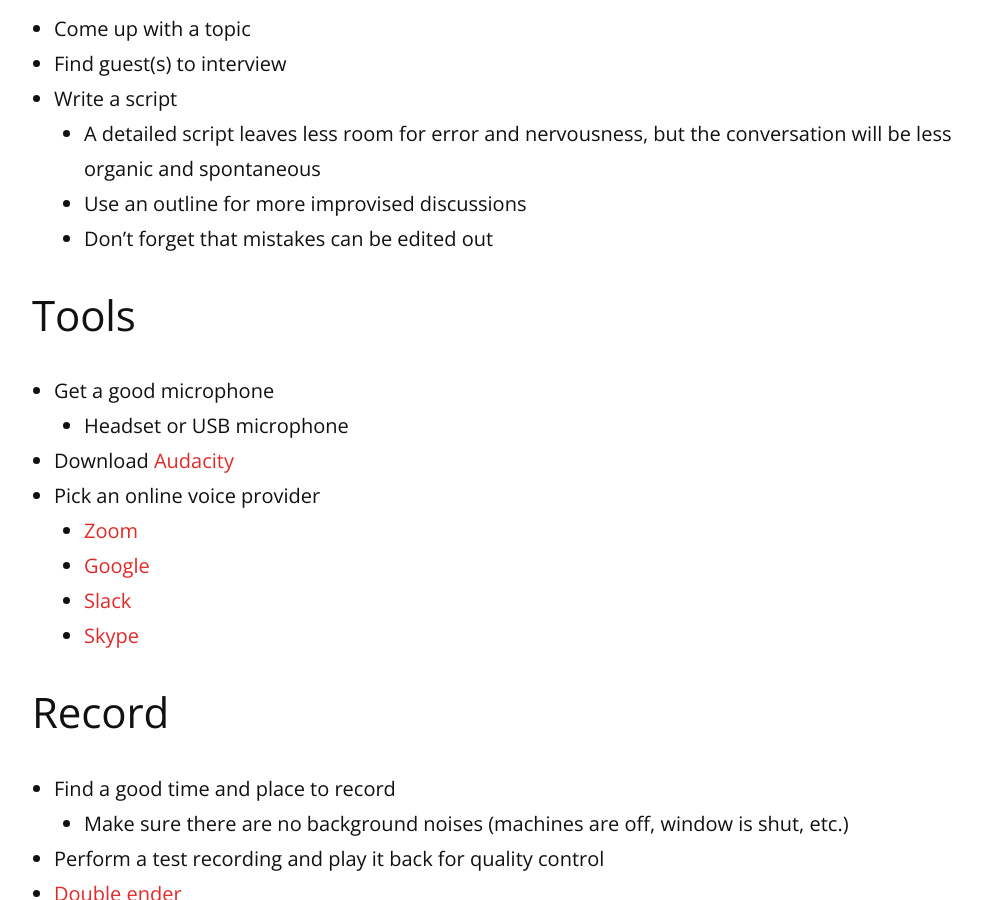
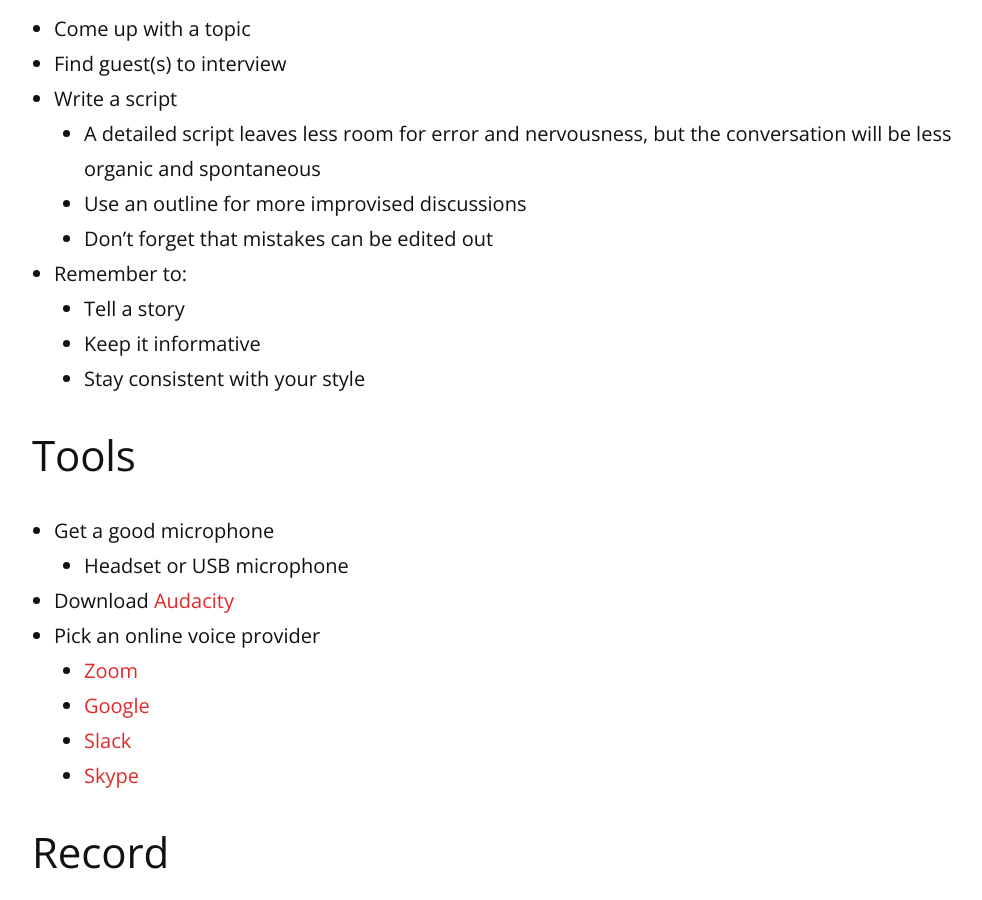
Before and after one commit to remarkablemark/remarkablemark.github.io, a Jekyll site: the page built from _posts/2020/2020-09-16-how-to-create-a-podcast.md, in a window 1280 px wide and 900 px high, scrolled down 337 px. Shown: the whole window, without its empty margins (128-1110 px from the left). Built offline with Jekyll 4.4.1, drawn with Linux system fonts in a browser that asks for light colours; comment, search, counter and statistics services are not loaded.

Commit message:
feat(posts): update "How to create a podcast"
Post: 2020-09-16-how-to-create-a-podcast.md

Add a few more bullet points on how to structure the podcast
narrative.

```diff
--- a/_posts/2020/2020-09-16-how-to-create-a-podcast.md
+++ b/_posts/2020/2020-09-16-how-to-create-a-podcast.md
@@ -15,6 +15,10 @@ categories: podcast checklist
   - A detailed script leaves less room for error and nervousness, but the conversation will be less organic and spontaneous
   - Use an outline for more improvised discussions
   - Don't forget that mistakes can be edited out
+- Remember to:
+  - Tell a story
+  - Keep it informative
+  - Stay consistent with your style
 
 ## Tools
 
```
Also changed, not shown: other parts of _posts/2020/2020-09-16-how-to-create-a-podcast.md (+1 -1 lines).
